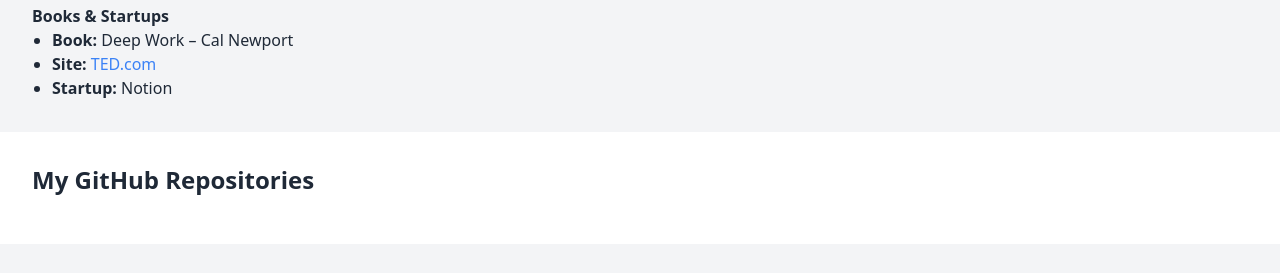
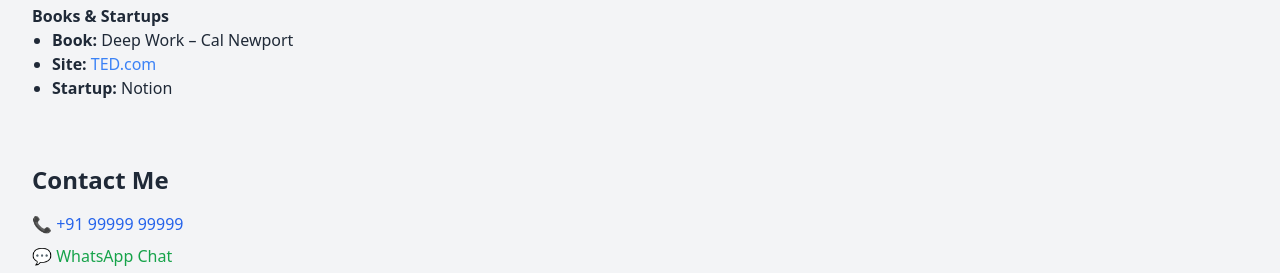
Before and after one commit to Utkarsha05971/sanu, a plain HTML site: page index.html in a window 1280 px wide. Shown: the part 1420-1693 px from the top of the page. Drawn offline with nearby package versions, Linux system fonts and the light colour scheme; no server answers.

Commit message:
Update index.html

```diff
--- a/index.html
+++ b/index.html
@@ -85,13 +85,6 @@
     <li><strong>Startup:</strong> Notion</li>
   </ul>
 </section>
-
-<!-- Public API Section -->
-<section id="github" class="p-8 bg-white">
-  <h2 class="text-2xl font-semibold mb-4">My GitHub Repositories</h2>
-  <ul id="github-repos" class="list-disc pl-5"></ul>
-</section>
-
 <!-- Contact Section -->
 <section id="contact" class="p-8 bg-gray-100">
   <h2 class="text-2xl font-semibold mb-4">Contact Me</h2>
```
